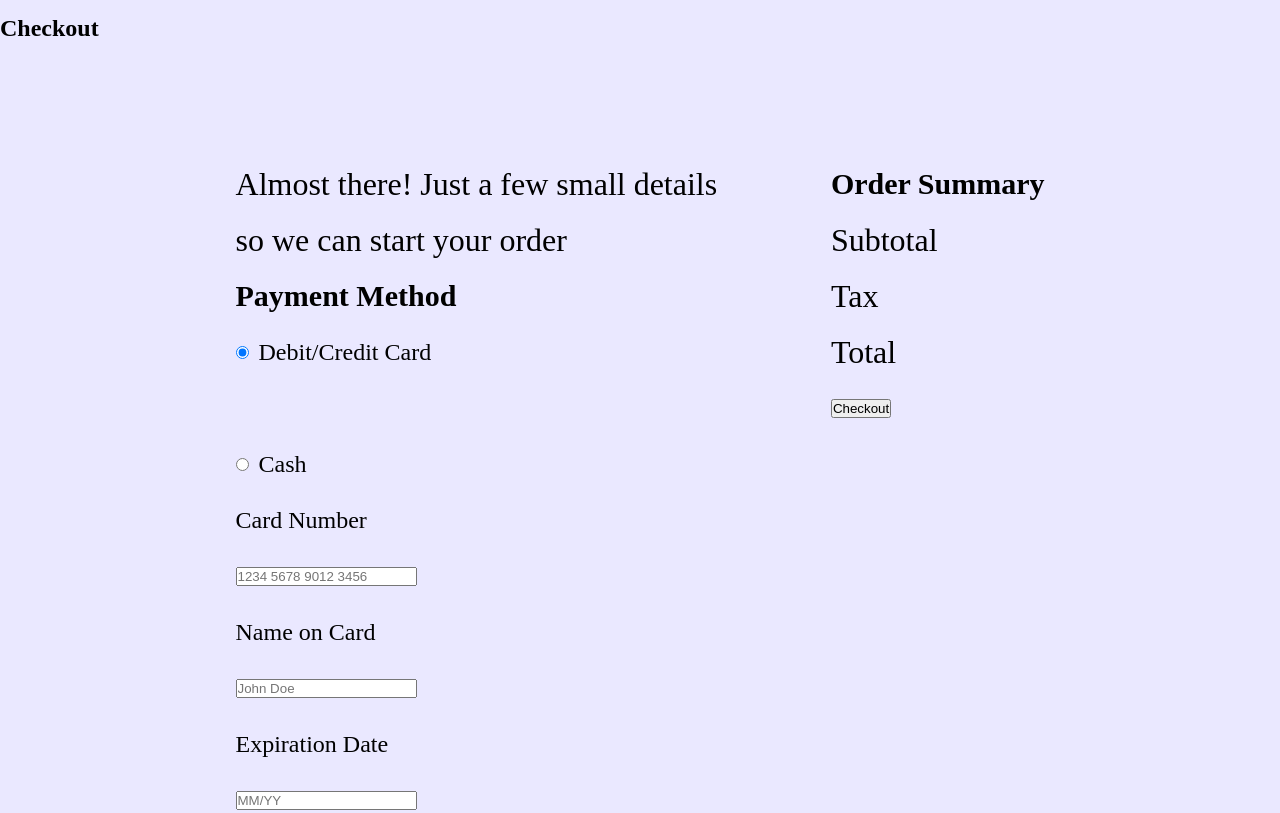
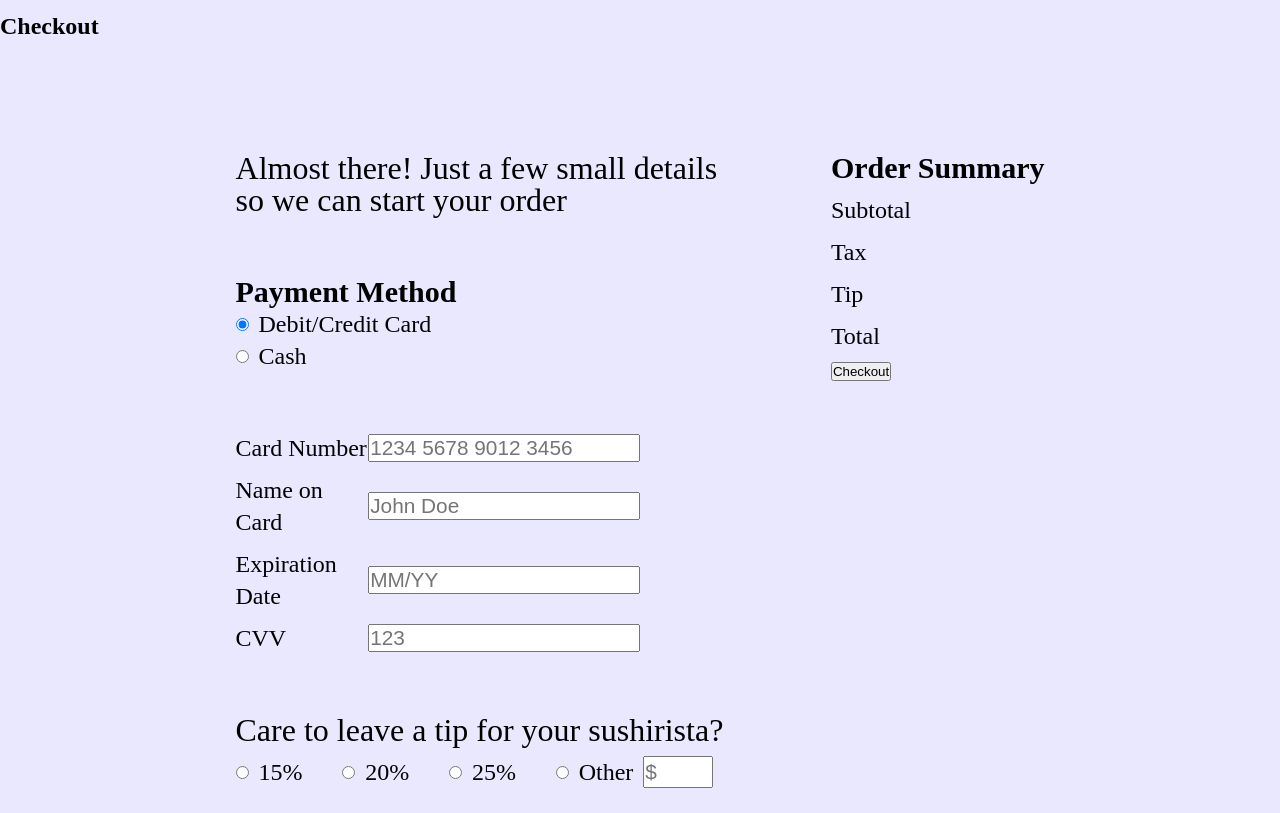
Before and after one commit to athn221/Restaurant-Page, a website: page checkout.html in a window 1280 px wide. Shown: the top 813 px of the page. Drawn offline with nearby package versions, Linux system fonts and the light colour scheme; files whose address does not match are found by name.

Commit message:
fixed layout

```diff
--- a/checkout.html
+++ b/checkout.html
@@ -20,14 +20,13 @@
                 <div class="row">
                     <p>Almost there! Just a few small details <br>so we can start your order</p>
                 </div>
-                <div class="row">
+                <div class="payment-options">
                     <h3>Payment Method</h3>
                     <div>
                         <label>
                             <input type="radio" name="payment-method" value="card" checked>
                             Debit/Credit Card
                         </label>
-                        <br>
                         <label>
                             <input type="radio" name="payment-method" value="cash">
                             Cash
@@ -67,11 +66,13 @@
                             <input type="radio" name="tip" value="25">
                             25%
                         </label>
-                        <label>
-                            <input type="radio" name="tip" value="other">
-                            Other
-                        </label>
-                        <input type="text" name="tip-other" id="tip-other" placeholder="$">
+                        <div class="tip-other">
+                            <label>
+                                <input type="radio" name="tip" value="other">
+                                Other
+                            </label>
+                            <input type="text" name="tip-other" id="tip-other" placeholder="$">
+                        </div>
                     </div>
                 </div>
             </div>
@@ -87,7 +88,7 @@
                             <p>Subtotal</p>
                         </div>
                         <div class="col">
-                            <p class="subtotal"></p>
+                            <p class="checkout-subtotal"></p>
                         </div>
                     </div>
                     <div class="row">
@@ -95,7 +96,15 @@
                             <p>Tax</p>
                         </div>
                         <div class="col">
-                            <p class="tax"></p>
+                            <p class="checkout-tax"></p>
+                        </div>
+                    </div>
+                    <div class="row">
+                        <div class="col">
+                            <p>Tip</p>
+                        </div>
+                        <div class="col">
+                            <p class="checkout-tip"></p>
                         </div>
                     </div>
                     <div class="row">
@@ -103,7 +112,7 @@
                             <p>Total</p>
                         </div>
                         <div class="col">
-                            <p class="total"></p>
+                            <p class="checkout-total"></p>
                         </div>
                     </div>
                     <div class="row">
--- a/resources/stylesheets/checkout.css
+++ b/resources/stylesheets/checkout.css
@@ -15,7 +15,7 @@ body {
     height: 100%;
     width: 100%;
     background-color: var(--primary-color);
-    line-height: 3.5em;
+    line-height: 2em;
 }
 
 p {
@@ -45,4 +45,39 @@ label {
 input {
     width: fit-content;
     margin-right: 10px;
+    font-size: 1.3em;
 }
+
+
+.row {
+    display: flex;
+    justify-content: space-between;
+    align-items: center;
+    margin: 10px 0;
+}
+
+.card-info {
+    width: 85%;
+    margin: 30px 0;
+}
+
+.payment-options {
+    margin: 60px 0;
+}
+
+.card-tip {
+    margin-top: 60px;
+}
+
+.tip-other {
+    display: flex
+}
+
+#tip-other {
+    width: 70px;
+    margin-left: 10px;
+}
+
+.checkout-totals p {
+    font-size: 1.5em;
+}
```
